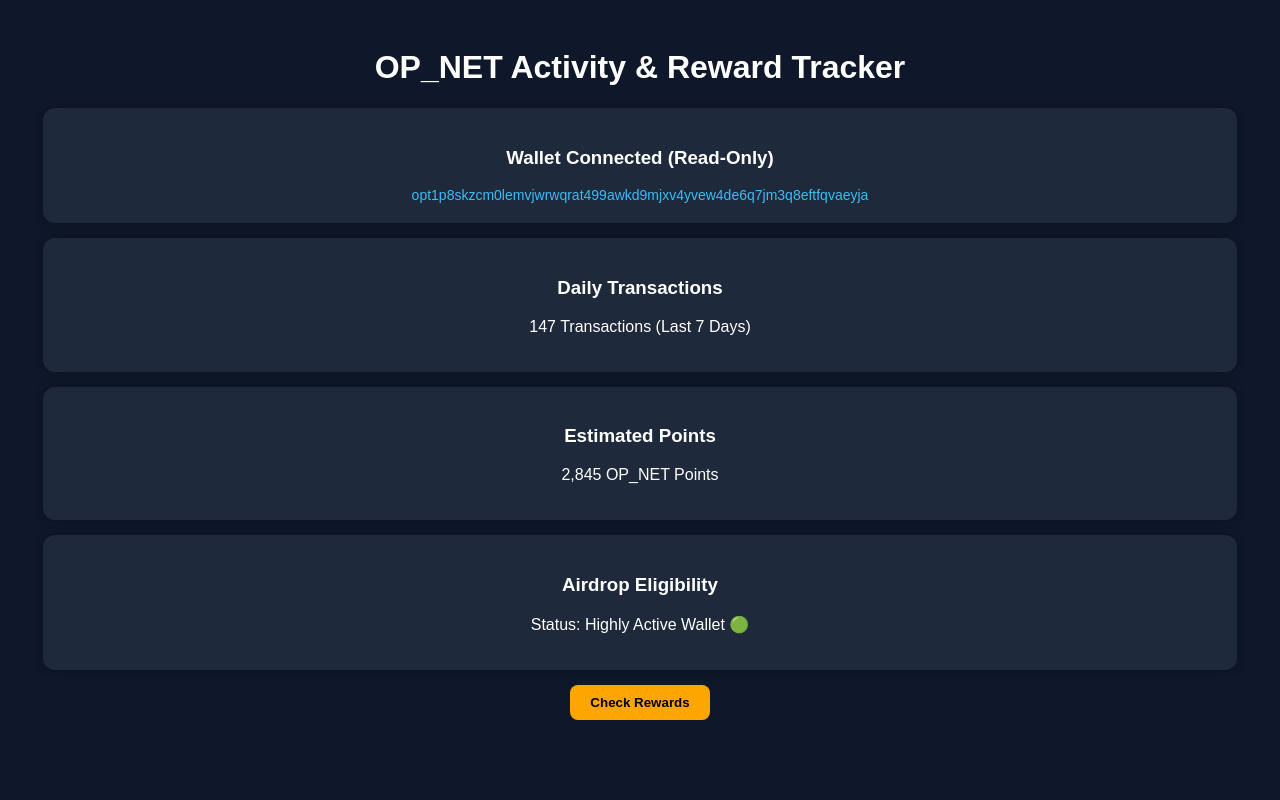
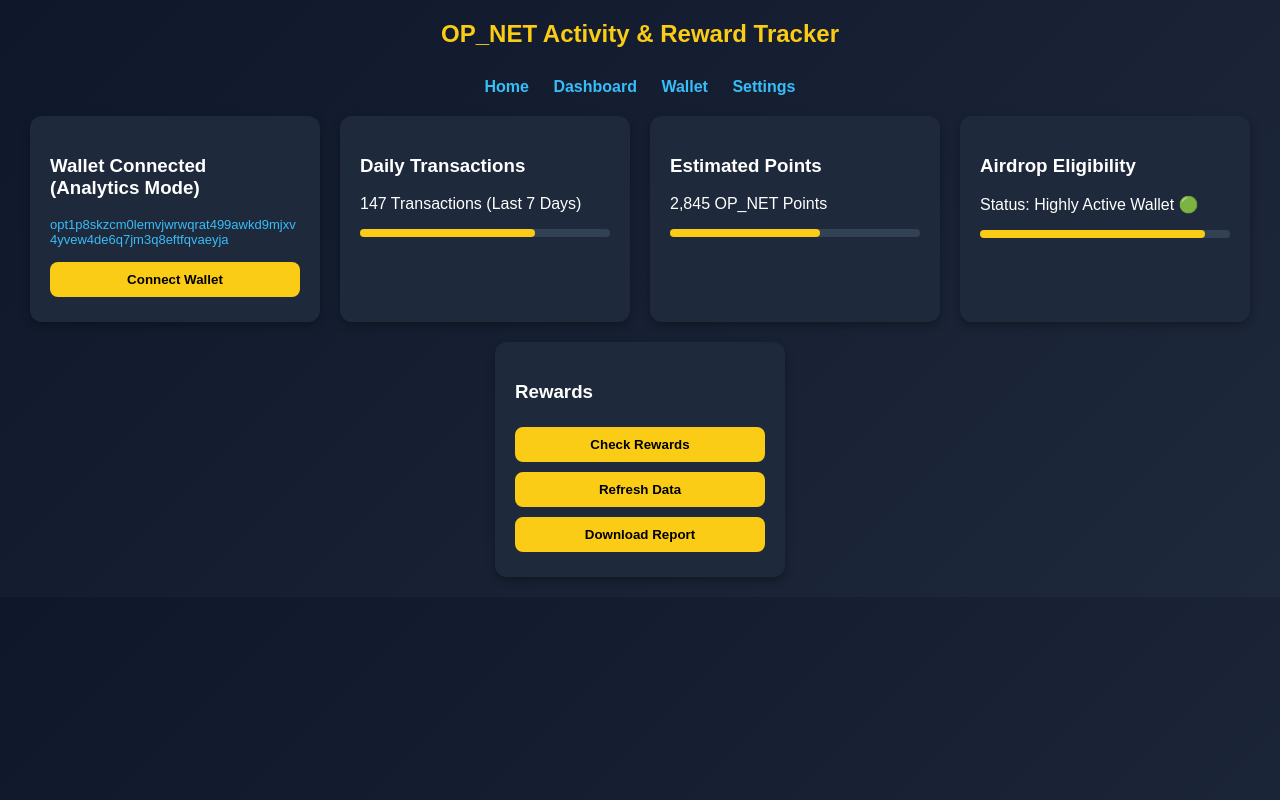
Before and after one commit to Lima5462/OP_NET-Activity-Reward-Tracker, a plain HTML site: page index.html in a window 1280 px wide. Drawn offline with Linux system fonts and the light colour scheme.

Commit message:
Update index.html

```diff
--- a/index.html
+++ b/index.html
@@ -5,62 +5,134 @@
     <meta name="viewport" content="width=device-width, initial-scale=1.0">
     <style>
         body {
-            font-family: Arial;
-            background: #0f172a;
+            font-family: Arial, sans-serif;
+            background: linear-gradient(135deg, #0f172a, #1e293b);
             color: white;
+            margin: 0;
+            padding: 20px;
+        }
+        header {
             text-align: center;
-            padding: 20px;
+            margin-bottom: 30px;
+        }
+        header h1 {
+            margin: 0;
+            font-size: 24px;
+            color: #facc15;
+        }
+        nav {
+            text-align: center;
+            margin-bottom: 20px;
+        }
+        nav a {
+            color: #38bdf8;
+            text-decoration: none;
+            margin: 0 10px;
+            font-weight: bold;
+        }
+        .dashboard {
+            display: flex;
+            flex-wrap: wrap;
+            justify-content: center;
+            gap: 20px;
         }
         .card {
             background: #1e293b;
             padding: 20px;
             border-radius: 12px;
-            margin: 15px;
-            box-shadow: 0 0 10px rgba(0,0,0,0.3);
+            width: 250px;
+            box-shadow: 0 4px 10px rgba(0,0,0,0.3);
+            transition: transform 0.2s;
+        }
+        .card:hover {
+            transform: translateY(-5px);
         }
         .wallet {
             color: #38bdf8;
-            font-size: 14px;
+            font-size: 13px;
             word-break: break-all;
+            margin-bottom: 10px;
         }
         button {
-            padding: 10px 20px;
+            padding: 10px 15px;
             border: none;
             border-radius: 8px;
-            background: orange;
+            background: #facc15;
             color: black;
             font-weight: bold;
             cursor: pointer;
+            margin: 5px 0;
+            width: 100%;
+        }
+        .small-bar {
+            background: #334155;
+            height: 8px;
+            border-radius: 4px;
+            margin-top: 5px;
+        }
+        .fill-bar {
+            background: #facc15;
+            height: 100%;
+            border-radius: 4px;
+            width: 70%; /* example data */
         }
     </style>
 </head>
 <body>
 
+<header>
     <h1>OP_NET Activity & Reward Tracker</h1>
+</header>
+
+<nav>
+    <a href="#">Home</a>
+    <a href="#">Dashboard</a>
+    <a href="#">Wallet</a>
+    <a href="#">Settings</a>
+</nav>
+
+<div class="dashboard">
 
     <div class="card">
-    <h3>Wallet Connected (Read-Only)</h3>
+        <h3>Wallet Connected (Analytics Mode)</h3>
         <div class="wallet">
             opt1p8skzcm0lemvjwrwqrat499awkd9mjxv4yvew4de6q7jm3q8eftfqvaeyja
         </div>
+        <button>Connect Wallet</button>
     </div>
 
     <div class="card">
         <h3>Daily Transactions</h3>
         <p>147 Transactions (Last 7 Days)</p>
+        <div class="small-bar">
+            <div class="fill-bar"></div>
+        </div>
     </div>
 
     <div class="card">
         <h3>Estimated Points</h3>
         <p>2,845 OP_NET Points</p>
+        <div class="small-bar">
+            <div class="fill-bar" style="width: 60%;"></div>
+        </div>
     </div>
 
     <div class="card">
         <h3>Airdrop Eligibility</h3>
         <p>Status: Highly Active Wallet 🟢</p>
+        <div class="small-bar">
+            <div class="fill-bar" style="width: 90%;"></div>
+        </div>
     </div>
 
+    <div class="card">
+        <h3>Rewards</h3>
         <button>Check Rewards</button>
+        <button>Refresh Data</button>
+        <button>Download Report</button>
+    </div>
+
+</div>
 
 </body>
 </html>
```
Lines whose indentation alone changed are shown as unchanged.
